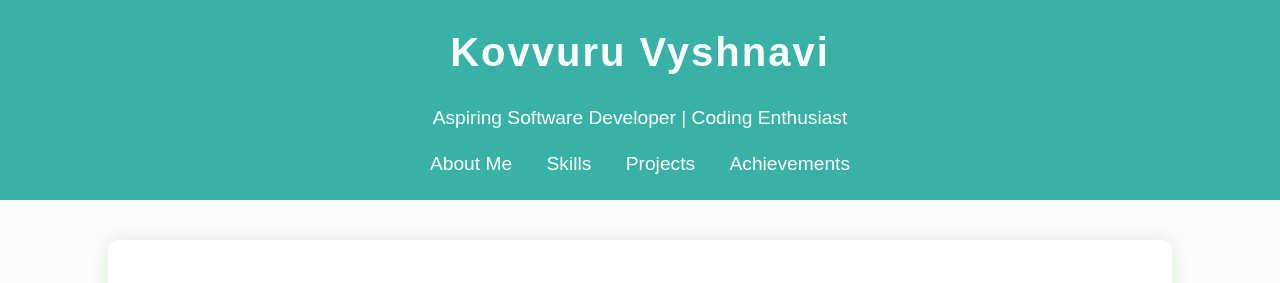
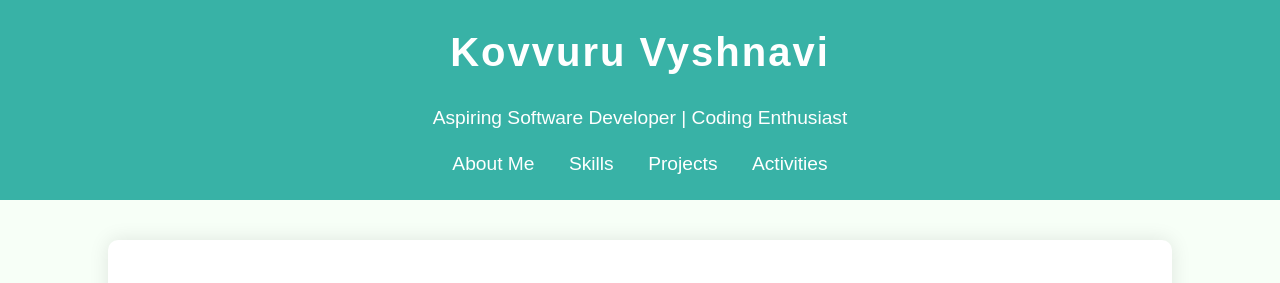
Before and after one commit to vyshnavikovvuru/myportfolio, a plain HTML site: page index.html in a window 1280 px wide. Shown: the top 283 px of the page. Drawn offline with Linux system fonts and the light colour scheme.

Commit message:
Update index.html

```diff
--- a/index.html
+++ b/index.html
@@ -15,7 +15,7 @@
             <a href="#about">About Me</a>
             <a href="#skills">Skills</a>
             <a href="#projects">Projects</a>
-            <a href="#achievements">Achievements</a>
+            <a href="#achievements">Activities</a>
         </nav>
     </header>
 
```
